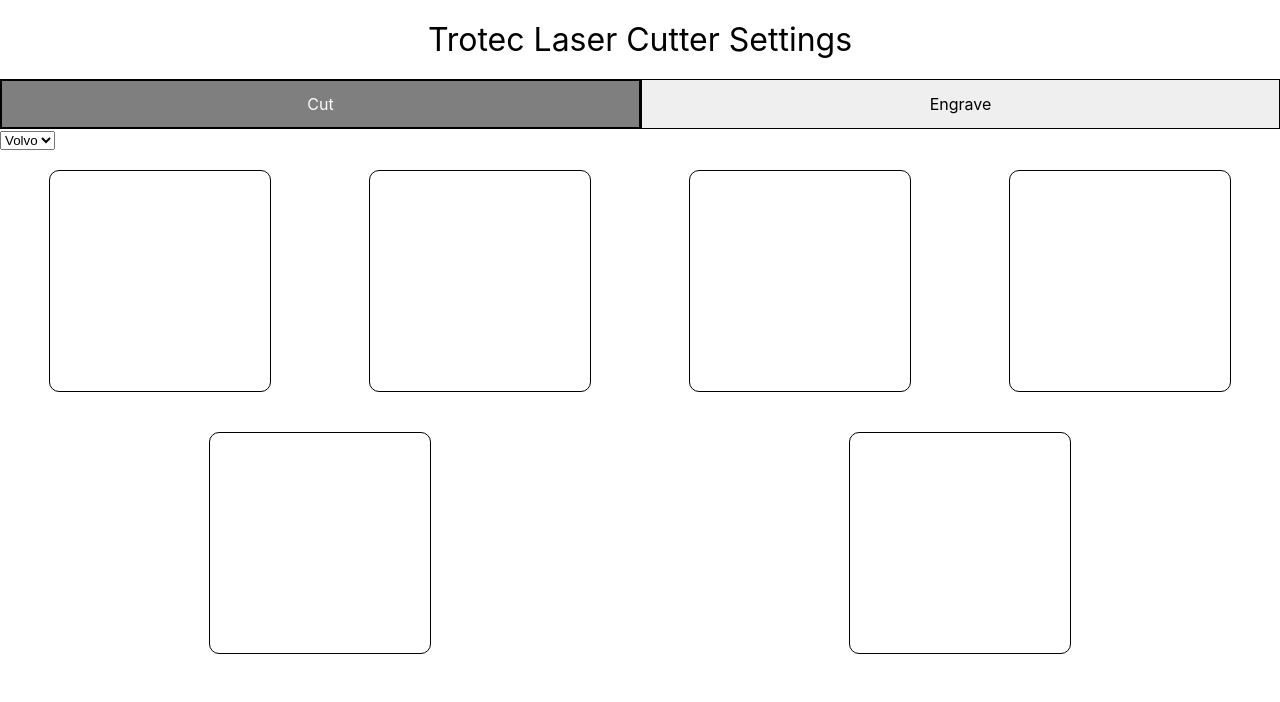
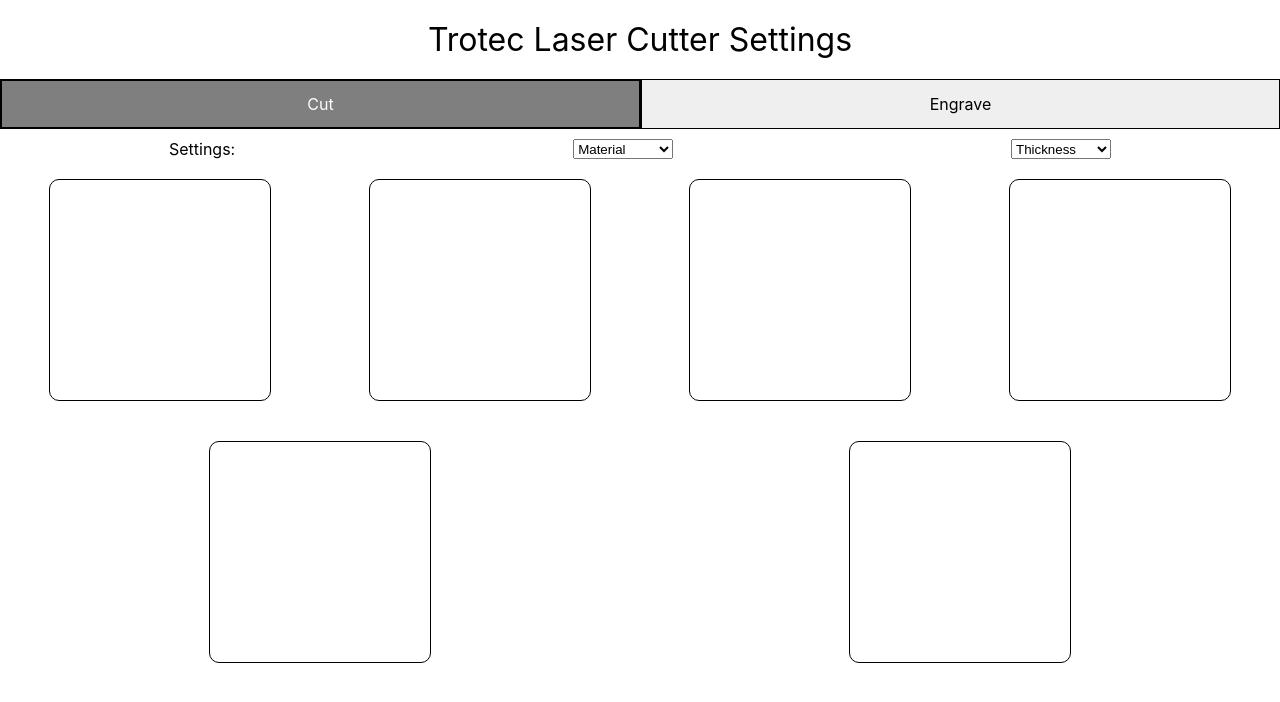
Before and after one commit to jsutaria/laser-cutter-settings, a React (Create React App) app: page / in a window 1280 px wide. Shown: the top 702 px of the page. Built offline with nearby package versions, Linux system fonts and the light colour scheme.

Commit message:
Add settings

```diff
--- a/src/content/Selectors.js
+++ b/src/content/Selectors.js
@@ -1,16 +1,42 @@
 import React from 'react'
+import { connect } from 'react-redux'
+import setValue from '../redux/actions/Action'
+import styled from 'styled-components'
 
-const Selectors = () => {
+const doSomething = (e, name, setReduxValue) => {
+    console.log(e.target.value);
+    setReduxValue({ prop: name, value: e.target.value });
+}
+
+const Selectors = props => {
+    const { setReduxValue } = props;
     return (
-        <div>
-            <select name="carlist" form="carform">
-                <option value="volvo">Volvo</option>
-                <option value="saab">Saab</option>
-                <option value="opel">Opel</option>
-                <option value="audi">Audi</option>
-            </select>
-        </div>
+        <SelectorsDiv>
+            <div>Settings:</div>
+            <Selector onChange={e => doSomething(e, "material", setReduxValue)}>
+                <option value={"null"}>Material</option>
+                <option value={"acrylic"}>Acrylic</option>
+                <option value={"duron"}>Duron</option>
+                <option value={"plywood"}>Plywood</option>
+            </Selector>
+            <Selector onChange={e => doSomething(e, "thickness", setReduxValue)}>
+                <option value={"null"}>Thickness</option>
+                <option value={"0.125"}>0.125 in</option>
+                <option value={"0.173"}>0.173 in</option>
+                <option value={"0.25"}>0.25 in</option>
+            </Selector>
+        </SelectorsDiv>
     )
 }
 
-export default Selectors
+const Selector = styled.select`
+    width: 100px;
+`
+const SelectorsDiv = styled.div`
+    margin: 10px 0px 0px 0px;
+    display: flex;
+    justify-content: space-around;
+    flex-flow: row wrap;
+`
+
+export default connect(null, { setReduxValue: setValue })(Selectors);
```
